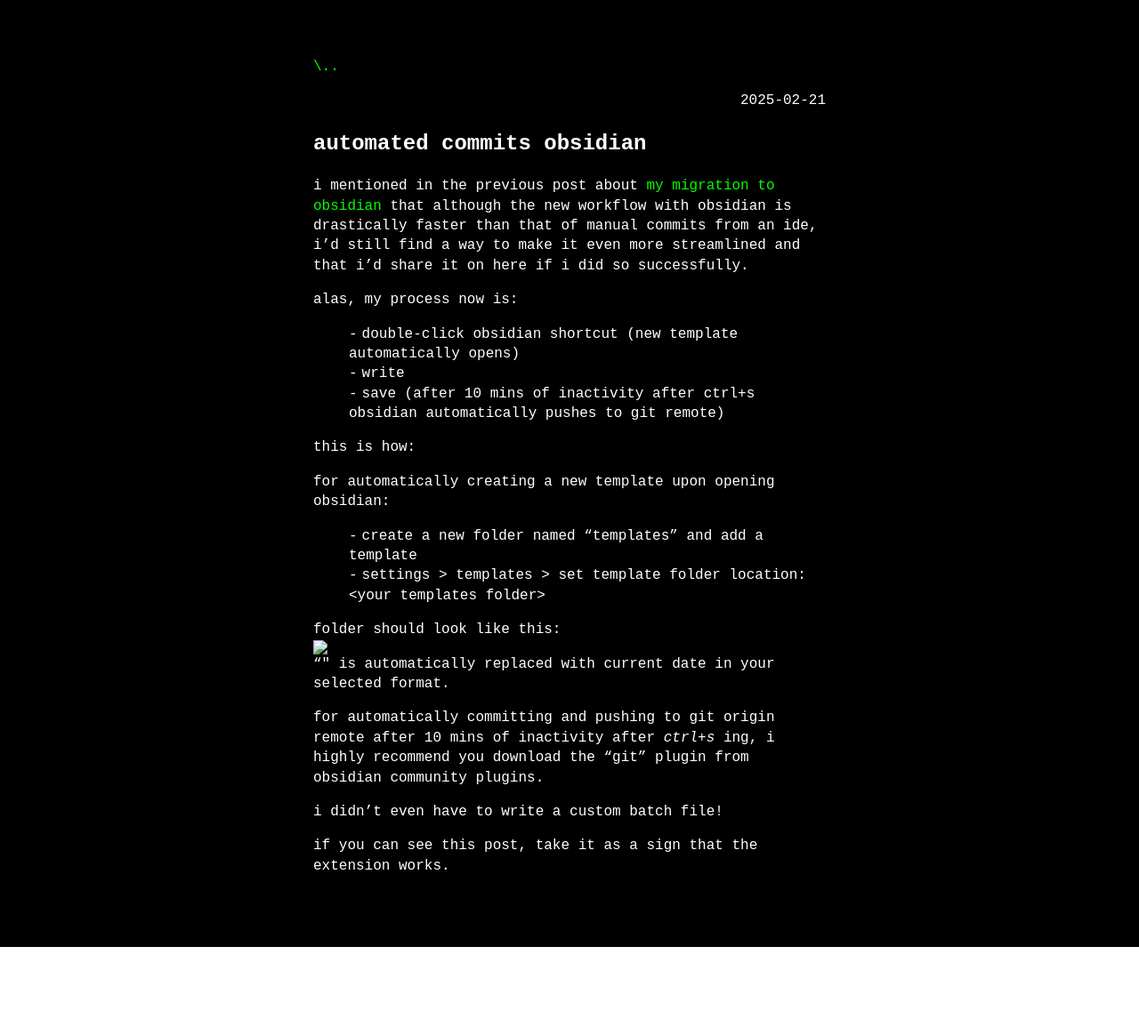
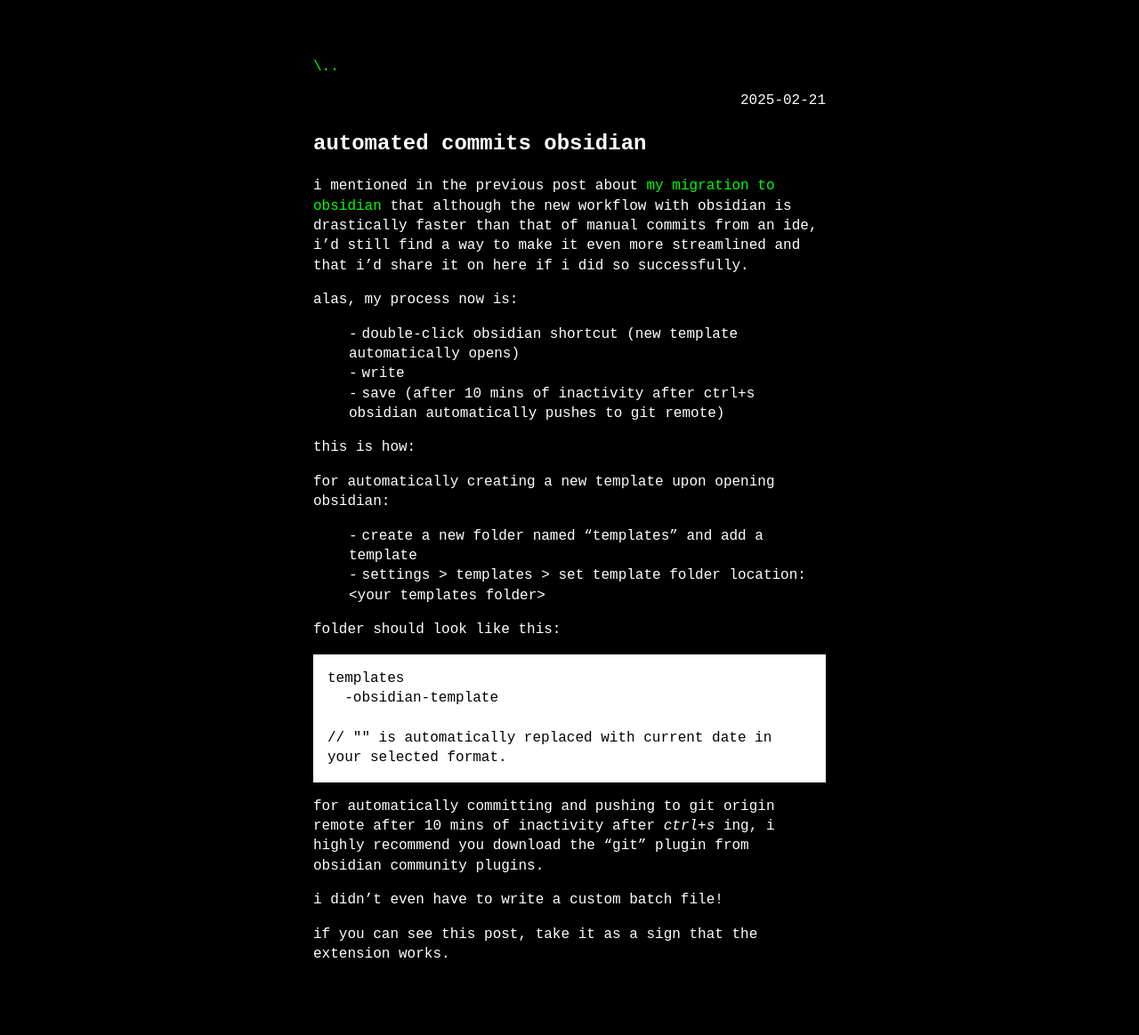
Before and after one commit to DavidDragan1/_blog, a Jekyll site: the page built from _posts/2025-02-21-Automated-Commits-Obsidian.md, in a window 1280 px wide. Shown: the whole page at 89% size. Built offline with Jekyll 4.4.1, drawn with Linux system fonts in a browser that asks for light colours; some web fonts are replaced; before the commit the page ends 1065 px from its top, so only the background shows below that.

Commit message:
vault backup: 2025-02-22 13:12:51
Affected files:
_posts/.obsidian/workspace.json
_posts/2025-02-21-Automated-Commits-Obsidian.md

````diff
--- a/_posts/.obsidian/workspace.json
+++ b/_posts/.obsidian/workspace.json
@@ -13,12 +13,12 @@
             "state": {
               "type": "markdown",
               "state": {
-                "file": "2025-02-22-Duct-Tape-Programmers.md",
+                "file": "2025-02-21-Automated-Commits-Obsidian.md",
                 "mode": "source",
                 "source": false
               },
               "icon": "lucide-file",
-              "title": "2025-02-22-Duct-Tape-Programmers"
+              "title": "2025-02-21-Automated-Commits-Obsidian"
             }
           }
         ]
@@ -181,8 +181,8 @@
   },
   "active": "95fb036ab7a631d7",
   "lastOpenFiles": [
+    "2025-02-22-Duct-Tape-Programmers.md",
     "2025-02-21-Automated-Commits-Obsidian.md",
-    "2025-02-22-Duct-Tape-Programmers.md",
     "2025-02-22.md",
     "images/ss_templates-date.png",
     "images",
--- a/_posts/2025-02-21-Automated-Commits-Obsidian.md
+++ b/_posts/2025-02-21-Automated-Commits-Obsidian.md
@@ -17,8 +17,12 @@ For automatically creating a new template upon opening Obsidian:
 - settings > templates > set Template folder location: \<Your Templates Folder>
 
 Folder should look like this:
-<img src="/images/ss_templates-date.png">
-"\{{date}}" is automatically replaced with current date in your selected format.
+```
+Templates
+  {{date}}-Obsidian-Template
+
+// "{{date}}" is automatically replaced with current date in your selected format.
+```
 
 For automatically committing and pushing to git origin remote after 10 mins of inactivity after *ctrl+s* ing, I highly recommend you download the "git" plugin from Obsidian Community plugins.
 
````
